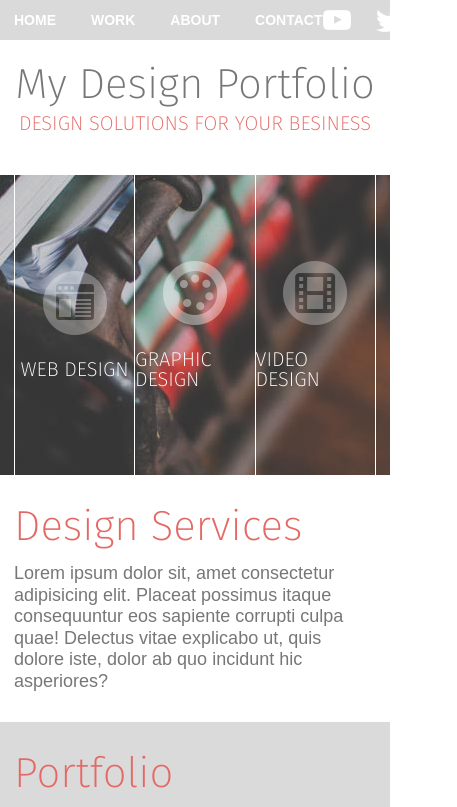
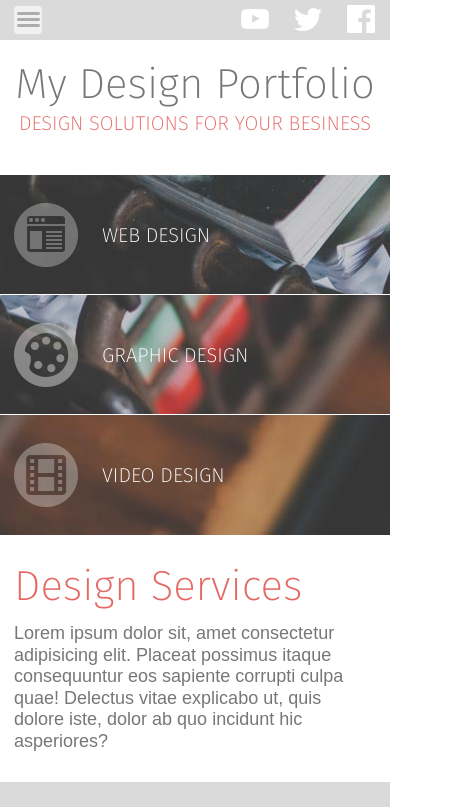
Before and after one commit to timcho19/responsive_ex, a plain HTML site: page index.html in a window 390 px wide. Shown: the top 807 px of the page, 457 px wide, since content can reach past the window. Drawn offline with Linux system fonts and the light colour scheme.

Commit message:
반응형 css 작성 및 반응형css 분리

```diff
--- a/css/main.css
+++ b/css/main.css
@@ -230,28 +230,3 @@ address p a{
     color: #686868;
     font-size: 12px;
 }
-/*900이하 구간*/
-
-@media screen and (max-width:900px){
-
-    .container{
-        width: 100%;
-        padding-left: 14px;
-        padding-right: 14px;
-        box-sizing: border-box;
-    }
-
-    .portfolio div ul{
-
-        gap:0;
-    }
-
-
-    .porfolio-list li{
-        width: 100%;
-    }
-
-
-
-
-}
--- /dev/null
+++ b/css/responsive.css
@@ -0,0 +1,126 @@
+/*900이하 구간*/
+
+@media screen and (max-width:900px){
+
+  .container{
+      width: 100%;
+      padding-left: 14px;
+      padding-right: 14px;
+      box-sizing: border-box;
+  }
+
+  .portfolio div ul{
+
+      gap:0;
+  }
+
+
+  .porfolio-list li{
+      width: 100%;
+  }
+
+
+
+
+}
+
+@media screen and (max-width:600px){
+  .menu-icon{
+      display: block;
+      margin-left: 14px;
+
+
+  }
+  nav {
+  position: relative;
+  height: auto;
+  padding: 6px 0 0;
+  }
+  nav .container{
+    padding-left: 0;
+    padding-right: 0;
+  }
+  nav > div{
+    flex-direction: column;
+    align-items: start;
+  }
+
+  nav .social-menu{
+   position: absolute;
+   right:15px;
+   top:5px;
+  }
+
+  nav .main-menu{
+    background: #333;
+    flex-direction: column;
+    gap: 0;
+    width: 100%;
+    margin-top: 6px;
+    padding-left: 14px;
+    box-sizing: border-box;
+    height: 0;
+    overflow: hidden;
+    transition: height 0.5s;
+
+  }
+  nav .main-menu.active{
+    height: 160px;
+  }
+
+  nav .main-menu li a{
+    display: block;
+    line-height: 40px;
+  }
+
+  .feature .container{
+    padding-left: 0;
+    padding-right: 0;
+  }
+
+  .feature ul{
+    flex-direction: column;
+    background: none;
+  }
+  .feature li{
+    height: 120px;
+    border-right:none;
+    border-bottom:1px solid #fff;
+    padding-left: 14px;
+    justify-content:flex-start;
+    background:url(../images/feature-bg.jpg) no-repeat ;
+  }
+  .feature li:first-child{
+    border-left: none;
+
+  }
+  .feature li:nth-child(2){
+    background-position: center;
+
+  }
+
+  .feature li:last-child{
+    background-position: right bottom;
+    border: none;
+
+  }
+
+  .feature li a{
+    flex-direction: row;
+
+}
+.feature li:nth-child(2){
+  background-position: center;
+
+}
+
+.portfolio div ul {
+  flex-direction: column;
+  gap: 20px;
+}
+
+.footer-contents{
+  flex-direction: column;
+}
+
+}
--- a/index.html
+++ b/index.html
@@ -5,6 +5,7 @@
 	<meta name="viewport" content="width=device-width, initial-scale=1.0">
 	<title>My Design Portfolio</title>
 	<link rel="stylesheet" href="css/main.css">
+	<link rel="stylesheet" href="css/responsive.css">
 
 
 </head>
@@ -135,5 +136,26 @@
 			<p>&copy; copyright 2021, My Portfolio Designs</p>
 		</div>
 	</footer>
+
+	<script>
+		const menuIcon = document.querySelector('.menu-icon');
+		const mainMenu = document.querySelector('nav .main-menu');
+		/*
+		클릭하면 active 추가
+		다시클릭하면 제거
+		*/
+
+		menuIcon.addEventListener('click',()=>{
+			mainMenu.classList.toggle("active");
+		});
+
+		// window.addEventListener('resize',function(){
+		// 	if(window.innerWidth > 600){
+		// 		mainMenu.style.display = 'block';
+
+		// 	}
+		// });
+
+	</script>
 </body>
 </html>
```
